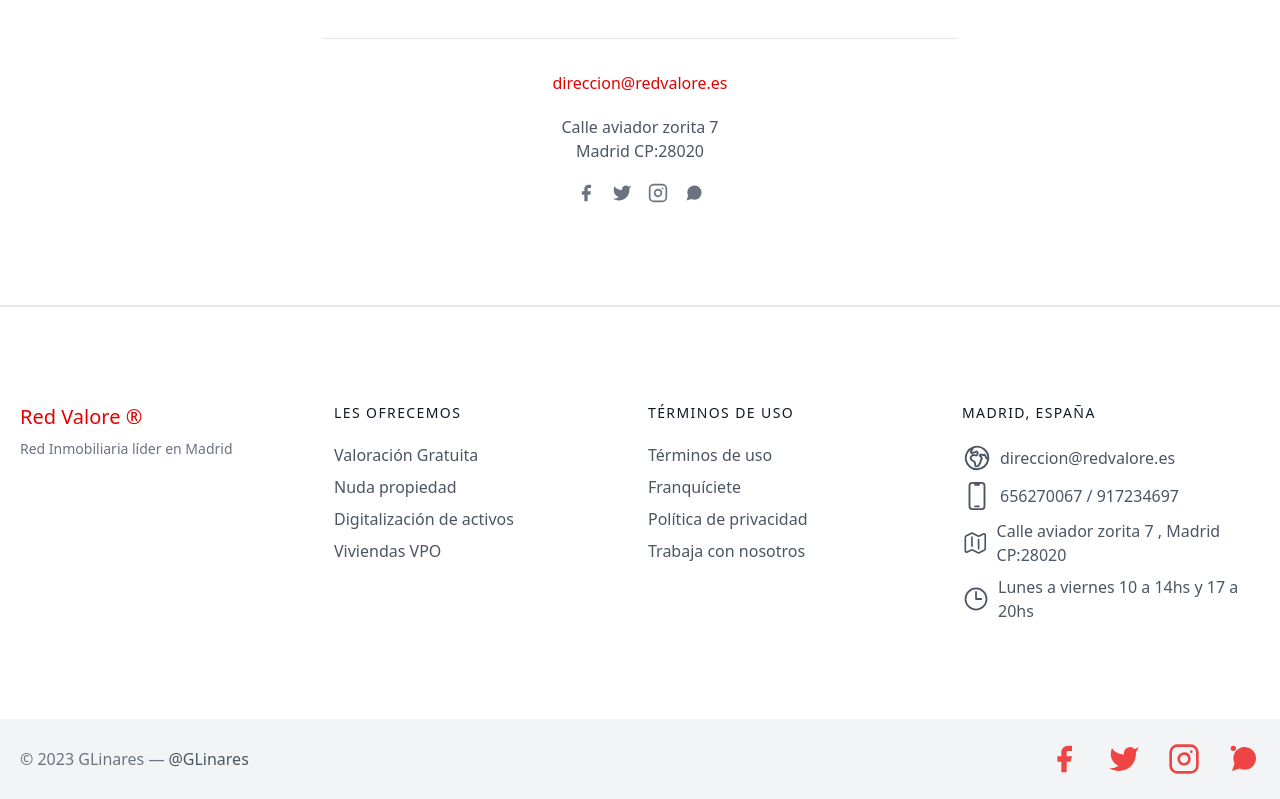
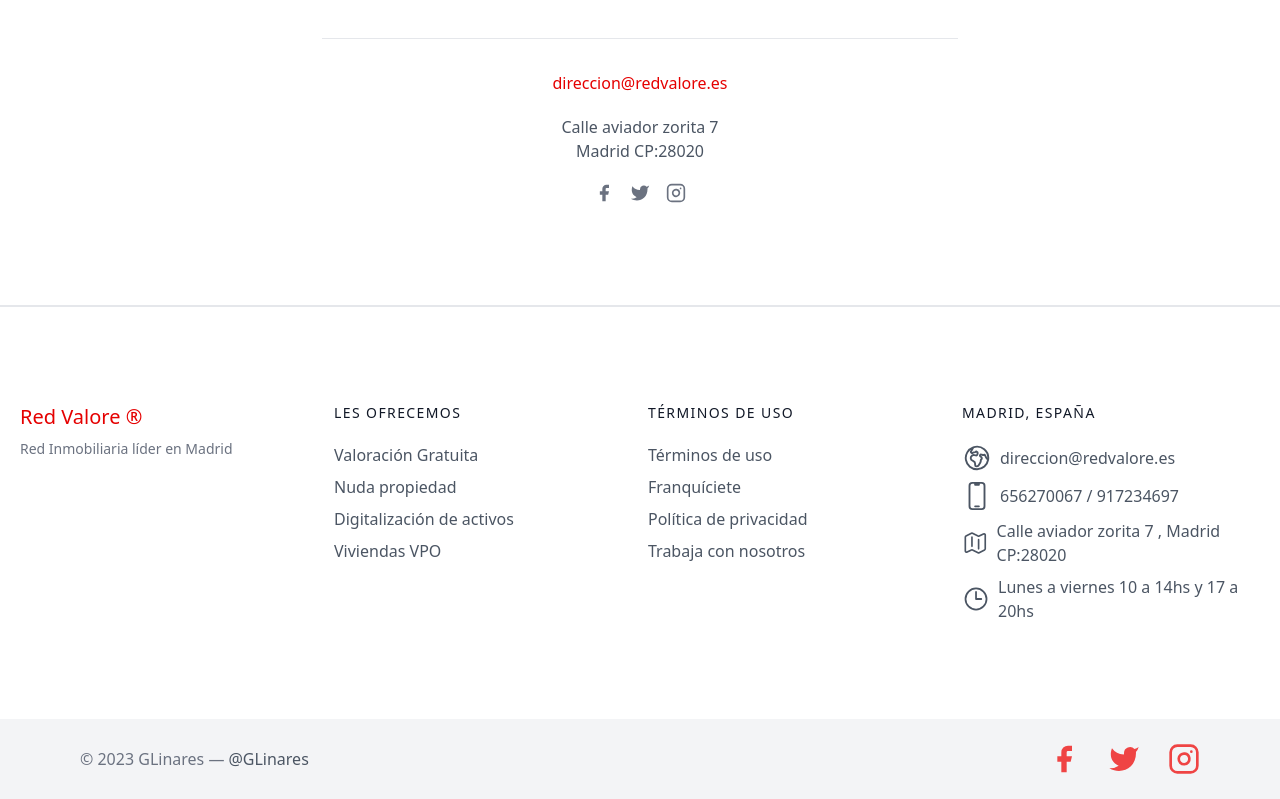
Before and after one commit to gerardo-linares/website-react, a React (Vite) app: page /vpo in a window 1280 px wide. Shown: the part 1830-2629 px from the top of the page. Built offline with nearby package versions, Linux system fonts and the light colour scheme.

Commit message:
Add WhatsApp comoment

```diff
--- a/src/components/Banner/index.jsx
+++ b/src/components/Banner/index.jsx
@@ -12,13 +12,13 @@
       }}
     >
       <div className="text-center lg:w-2/3 w-full">
-        <h1 className="title-font md:text-7xl text-6xl mb-4 font-medium text-gray-100 drop-shadow-lg">
+        <h1 className="title-font md:text-7xl text-4xl mb-4 font-medium text-gray-100 drop-shadow-lg">
           ¿Como Podemos ayudarle?
         </h1>
-        <h2 className="title-font md:text-4xl text-3xl mb-4  text-gray-200">
+        <h2 className="title-font md:text-4xl text-2xl mb-4 hidden md:inline-block text-gray-200">
           dinos a que hora le viene bien...
         </h2>
-        <p className="mb-8 leading-relaxed text-gray-300 text-xl ">
+        <p className="mb-8 leading-relaxed text-gray-300 ">
           Dejanos tu datos y nos pondremos en contacto contigo
         </p>
       </div>
--- a/src/components/Footer/index.jsx
+++ b/src/components/Footer/index.jsx
@@ -118,7 +118,7 @@
         </div>
       </div>
       <div className="bg-gray-100 h-[80px] flex items-center">
-        <div className="container mx-auto py- px-5 flex flex-wrap flex-col sm:flex-row items-center ">
+        <div className="container mx-auto py- px-5 flex flex-wrap  flex-col-reverse sm:flex-row items-center sm:px-20 gap-2">
           <p className="text-gray-500 text-center sm:text-left">
             © 2023 GLinares —
             <a
@@ -181,23 +181,6 @@
                 <path d="M16 11.37A4 4 0 1112.63 8 4 4 0 0116 11.37zm1.5-4.87h.01"></path>
               </svg>
             </a>
-            <a className="ml-3 text-red-500">
-              <svg
-                fill="currentColor"
-                stroke="currentColor"
-                strokeLinecap="round"
-                strokeLinejoin="round"
-                strokeWidth="0"
-                className="w-8 h-8"
-                viewBox="0 0 24 24"
-              >
-                <path
-                  stroke="none"
-                  d="M21 11.5a8.38 8.38 0 01-.9 3.8 8.5 8.5 0 01-7.6 4.7 8.38 8.38 0 01-3.8-.9L3 21l1.9-5.7a8.38 8.38 0 01-.9-3.8 8.5 8.5 0 014.7-7.6 8.38 8.38 0 013.8-.9h.5a8.48 8.48 0 018 8v.5z"
-                ></path>
-                <circle cx="4" cy="4" r="2" stroke="none"></circle>
-              </svg>
-            </a>
           </span>
         </div>
       </div>
--- a/src/components/FormServices/index.jsx
+++ b/src/components/FormServices/index.jsx
@@ -74,7 +74,11 @@
                 Madrid CP:28020
               </p>
               <span className="inline-flex">
-                <a className="text-gray-500">
+                <a
+                  href="https://www.facebook.com/redinmobiliariavalore/"
+                  target="_blank"
+                  className="text-gray-500 "
+                >
                   <svg
                     fill="currentColor"
                     strokeLinecap="round"
@@ -86,7 +90,11 @@
                     <path d="M18 2h-3a5 5 0 00-5 5v3H7v4h3v8h4v-8h3l1-4h-4V7a1 1 0 011-1h3z"></path>
                   </svg>
                 </a>
-                <a className="ml-4 text-gray-500">
+                <a
+                  href="https://twitter.com/redvalore"
+                  target="_blank"
+                  className="ml-4 text-gray-500"
+                >
                   <svg
                     fill="currentColor"
                     strokeLinecap="round"
@@ -98,7 +106,11 @@
                     <path d="M23 3a10.9 10.9 0 01-3.14 1.53 4.48 4.48 0 00-7.86 3v1A10.66 10.66 0 013 4s-4 9 5 13a11.64 11.64 0 01-7 2c9 5 20 0 20-11.5a4.5 4.5 0 00-.08-.83A7.72 7.72 0 0023 3z"></path>
                   </svg>
                 </a>
-                <a className="ml-4 text-gray-500">
+                <a
+                  href="https://www.instagram.com/redvalore/"
+                  target="_blank"
+                  className="ml-4 text-gray-500"
+                >
                   <svg
                     fill="none"
                     stroke="currentColor"
@@ -119,18 +131,6 @@
                     <path d="M16 11.37A4 4 0 1112.63 8 4 4 0 0116 11.37zm1.5-4.87h.01"></path>
                   </svg>
                 </a>
-                <a className="ml-4 text-gray-500">
-                  <svg
-                    fill="currentColor"
-                    strokeLinecap="round"
-                    strokeLinejoin="round"
-                    strokeWidth="2"
-                    className="w-5 h-5"
-                    viewBox="0 0 24 24"
-                  >
-                    <path d="M21 11.5a8.38 8.38 0 01-.9 3.8 8.5 8.5 0 01-7.6 4.7 8.38 8.38 0 01-3.8-.9L3 21l1.9-5.7a8.38 8.38 0 01-.9-3.8 8.5 8.5 0 014.7-7.6 8.38 8.38 0 013.8-.9h.5a8.48 8.48 0 018 8v.5z"></path>
-                  </svg>
-                </a>
               </span>
             </div>
           </div>
--- a/src/components/Header/index.jsx
+++ b/src/components/Header/index.jsx
@@ -8,7 +8,7 @@
 const Header = () => {
   const [openMenu, setOpenMenu] = useState(false);
   const location = useLocation();
-
+  const phoneNumber = "+34687032601";
   const isHome = location.pathname === "/";
 
   const handleLinkClick = () => {
@@ -105,7 +105,12 @@
             </>
           )}
         </nav>
-        <button className=" hidden md:inline-flex items-center bg-gray-100 border-0 py-1 px-3 focus:outline-none hover:bg-gray-200 rounded text-base mt-4 md:mt-0">
+        <a
+          className=" hidden md:inline-flex items-center bg-gray-100 border-0 py-1 px-3  hover:bg-gray-200 rounded text-base  hover:scale-105 transition-all duration-200"
+          href={`https://wa.me/${phoneNumber}`}
+          target="_blank"
+          rel="noopener noreferrer"
+        >
           Chat en linea
           <svg
             fill="none"
@@ -118,7 +123,7 @@
           >
             <path d="M5 12h14M12 5l7 7-7 7"></path>
           </svg>
-        </button>
+        </a>
 
         <button
           className="text-white text-3xl md:hidden"
--- /dev/null
+++ b/src/components/WhatsApp/index.jsx
@@ -0,0 +1,19 @@
+import React from "react";
+import { FaWhatsapp } from "react-icons/fa";
+
+const WhatsApp = () => {
+  const phoneNumber = "+34687032601"; // Número de teléfono con el formato adecuado
+
+  return (
+    <a
+      href={`https://wa.me/${phoneNumber}`}
+      target="_blank"
+      rel="noopener noreferrer"
+      className="fixed bottom-4 right-4 bg-green-500 text-white rounded-full w-20 h-20 flex justify-center items-center cursor-pointer animate-pulse hover:scale-105 transition-all duration-200"
+    >
+      <FaWhatsapp className="text-5xl" />
+    </a>
+  );
+};
+
+export default WhatsApp;
--- a/src/modules/Franquicia/index.jsx
+++ b/src/modules/Franquicia/index.jsx
@@ -11,15 +11,16 @@
         description={"Expande tu Negocio Inmobiliario con Nosotros"}
       />
       <section className="text-gray-600 body-font">
-        <div className="container px-5 py-24 mx-auto">
+        <div className="container px-5 py-14 mx-auto">
           <div className="xl:w-1/2 lg:w-3/4 w-full mx-auto text-center">
             <p className="leading-relaxed text-lg">
-              Únete a Red Valore y expande tu negocio inmobiliario. Te brindamos
-              experiencia, respaldo y una marca reconocida en el mercado.
-              Nuestro modelo de negocio probado te asegura oportunidades de
-              éxito, con una amplia gama de servicios para ofrecer a tus
-              clientes. Contáctanos para obtener más información y formar parte
-              de nuestra red de franquicias inmobiliarias. ¡Te esperamos!
+              Únete a <span className="text-primary">Red Valore</span> y expande
+              tu negocio inmobiliario. Te brindamos experiencia, respaldo y una
+              marca reconocida en el mercado. Nuestro modelo de negocio probado
+              te asegura oportunidades de éxito, con una amplia gama de
+              servicios para ofrecer a tus clientes. Contáctanos para obtener
+              más información y formar parte de nuestra red de franquicias
+              inmobiliarias. ¡Te esperamos!
             </p>
             <span className="inline-block h-1 w-10 rounded bg-primary mt-8 mb-6"></span>
             <h2 className="text-gray-900 font-medium title-font tracking-wider text-sm">
--- a/src/modules/Home/index.jsx
+++ b/src/modules/Home/index.jsx
@@ -5,6 +5,7 @@
 import OurService from "../../components/OurService";
 import About from "../../components/About";
 import Banner from "../../components/Banner";
+import WhatsApp from "../../components/WhatsApp";
 
 const Home = () => {
   return (
@@ -15,6 +16,7 @@
       <Gallery />
       <Banner />
       <Contact />
+      <WhatsApp />
     </main>
   );
 };
--- a/src/modules/NudaProp/index.jsx
+++ b/src/modules/NudaProp/index.jsx
@@ -13,7 +13,7 @@
         }
       />
       <section className="text-gray-600 body-font">
-        <div className="container px-5 py-24 mx-auto flex flex-wrap">
+        <div className="container px-5 py-14 mx-auto flex flex-wrap">
           <div className="flex flex-col flex-wrap lg:py-6 -mb-10  text-center">
             <div className="flex flex-col mb-10  items-center">
               <div className="w-12 h-12 inline-flex items-center justify-center rounded-full bg-indigo-100 text-secondary mb-5">
```
